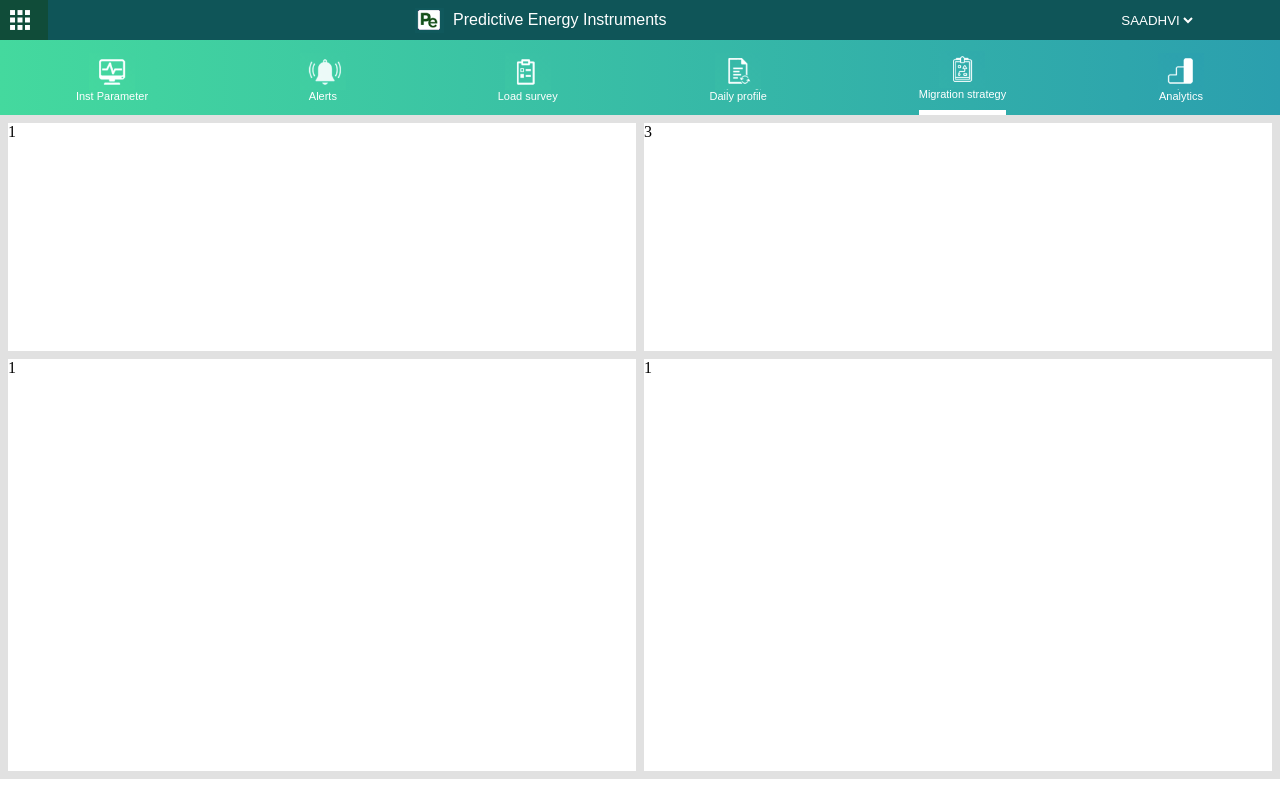
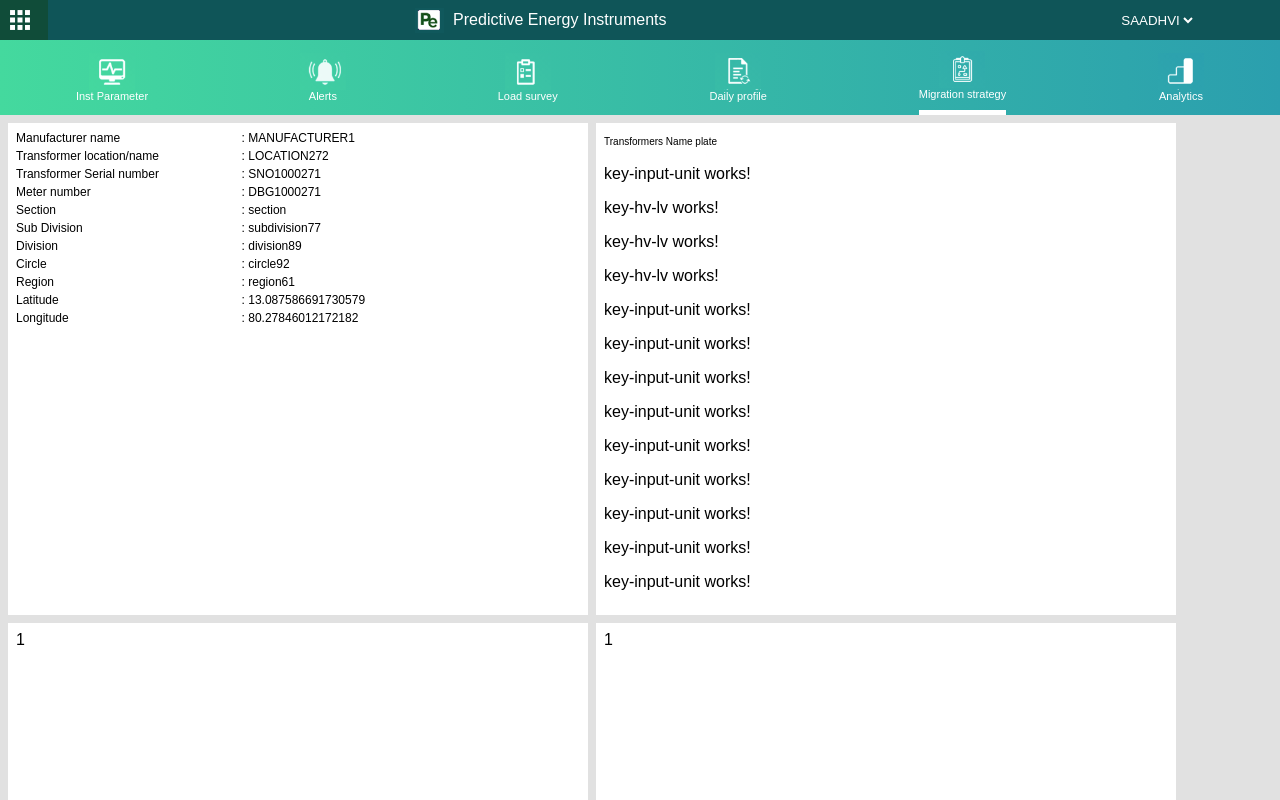
Before and after one commit to Jaiganesh-prakasam/tabNavigationGenericComponents, an Angular app: page /page/migrationStrategy in a window 1280 px wide. Shown: the top 800 px of the page. Built offline with nearby package versions, Linux system fonts and the light colour scheme.

Commit message:
components generated

```diff
--- a/src/app/generic/key-hv-lv/key-hv-lv.component.ts
+++ b/src/app/generic/key-hv-lv/key-hv-lv.component.ts
@@ -1,15 +1,15 @@
-import { Component, OnInit } from '@angular/core';
+import { Component, OnInit, Input } from "@angular/core";
 
 @Component({
-  selector: 'app-key-hv-lv',
-  templateUrl: './key-hv-lv.component.html',
-  styleUrls: ['./key-hv-lv.component.sass']
+  selector: "key-hv-lv",
+  templateUrl: "./key-hv-lv.component.html",
+  styleUrls: ["./key-hv-lv.component.sass"]
 })
 export class KeyHvLvComponent implements OnInit {
+  @Input("key") key: string;
+  @Input("value1") value1: number;
+  @Input("value2") value2: number;
+  constructor() {}
 
-  constructor() { }
-
-  ngOnInit(): void {
-  }
-
+  ngOnInit(): void {}
 }
--- a/src/app/generic/key-input-unit/key-input-unit.component.ts
+++ b/src/app/generic/key-input-unit/key-input-unit.component.ts
@@ -1,15 +1,15 @@
-import { Component, OnInit } from '@angular/core';
+import { Component, OnInit, Input } from "@angular/core";
 
 @Component({
-  selector: 'app-key-input-unit',
-  templateUrl: './key-input-unit.component.html',
-  styleUrls: ['./key-input-unit.component.sass']
+  selector: "key-input-unit",
+  templateUrl: "./key-input-unit.component.html",
+  styleUrls: ["./key-input-unit.component.sass"]
 })
 export class KeyInputUnitComponent implements OnInit {
+  @Input("key") key: string;
+  @Input("value") value: number;
+  @Input("unit") unit: number;
+  constructor() {}
 
-  constructor() { }
-
-  ngOnInit(): void {
-  }
-
+  ngOnInit(): void {}
 }
--- a/src/app/generic/key-value/key-value.component.html
+++ b/src/app/generic/key-value/key-value.component.html
@@ -1 +1,11 @@
-<p>key-value works!</p>
+<div
+  [ngStyle]="{
+    display: 'flex',
+    'margin-bottom': '4px',
+    'font-size': '12px',
+    'font-family': 'Sans-serif'
+  }"
+>
+  <div [ngStyle]="{ 'min-width': '40%' }">{{ data["key"] }}</div>
+  <div [ngStyle]="{ width: '50%' }">{{ ":&nbsp;" + data["value"] }}</div>
+</div>
--- a/src/app/generic/ryb-grid/ryb-grid.component.ts
+++ b/src/app/generic/ryb-grid/ryb-grid.component.ts
@@ -1,15 +1,12 @@
-import { Component, OnInit } from '@angular/core';
+import { Component, OnInit } from "@angular/core";
 
 @Component({
-  selector: 'app-ryb-grid',
-  templateUrl: './ryb-grid.component.html',
-  styleUrls: ['./ryb-grid.component.sass']
+  selector: "ryb-grid",
+  templateUrl: "./ryb-grid.component.html",
+  styleUrls: ["./ryb-grid.component.sass"]
 })
 export class RybGridComponent implements OnInit {
+  constructor() {}
 
-  constructor() { }
-
-  ngOnInit(): void {
-  }
-
+  ngOnInit(): void {}
 }
--- a/src/app/generic/ryb-list/ryb-list.component.ts
+++ b/src/app/generic/ryb-list/ryb-list.component.ts
@@ -1,15 +1,12 @@
-import { Component, OnInit } from '@angular/core';
+import { Component, OnInit } from "@angular/core";
 
 @Component({
-  selector: 'app-ryb-list',
-  templateUrl: './ryb-list.component.html',
-  styleUrls: ['./ryb-list.component.sass']
+  selector: "ryb-list",
+  templateUrl: "./ryb-list.component.html",
+  styleUrls: ["./ryb-list.component.sass"]
 })
 export class RybListComponent implements OnInit {
+  constructor() {}
 
-  constructor() { }
-
-  ngOnInit(): void {
-  }
-
+  ngOnInit(): void {}
 }
--- a/src/app/page/migration-strategy/migration-strategy.component.html
+++ b/src/app/page/migration-strategy/migration-strategy.component.html
@@ -1,10 +1,38 @@
 <div class="background">
   <div class="card-container" fxLayout="row" fxLayout.lt-sm="column">
-    <div class="card card-left card-top">1</div>
-    <div class="card card-right card-top">3</div>
+    <div class="card card-left card-top">
+      <key-value [keyValue]="i" *ngFor="let i of tableData">jai</key-value>
+    </div>
+    <div class="card card-right card-top">
+      <span [ngStyle]="{ 'font-size': '10px' }">
+        Transformers Name plate
+      </span>
+      <div>
+        <div>
+          <key-input-unit [key]="" [value]=""></key-input-unit>
+          <key-hv-lv [key]="" [value1]="" [value2]=""></key-hv-lv>
+          <key-hv-lv [key]="" [value1]="" [value2]=""></key-hv-lv>
+          <key-hv-lv [key]="" [value1]="" [value2]=""></key-hv-lv>
+        </div>
+        <div>
+          <key-input-unit [key]="" [value]=""></key-input-unit>
+          <key-input-unit [key]="" [value]="" [unit]=""></key-input-unit>
+          <key-input-unit [key]="" [value]="" [unit]=""></key-input-unit>
+          <key-input-unit [key]="" [value]=""></key-input-unit>
+          <key-input-unit [key]="" [value]="" [unit]=""></key-input-unit>
+          <key-input-unit [key]="" [value]="" [unit]=""></key-input-unit>
+          <key-input-unit [key]="" [value]="" [unit]=""></key-input-unit>
+          <key-input-unit [key]="" [value]="" [unit]=""></key-input-unit>
+          <key-input-unit [key]="" [value]=""></key-input-unit>
+        </div>
+      </div>
+    </div>
   </div>
   <div class="card-container" fxLayout="row" fxLayout.lt-sm="column">
     <div class="card card-left card-bottom">1</div>
     <div class="card card-right card-bottom">1</div>
   </div>
 </div>
+<!-- Transformers Name plate Volts (no loads) Amperes Phases Type of Cooling
+Frequency impedance volts Connection symbols Core and winding Total weight Oil
+Year of manufacturer -->
--- a/src/app/page/migration-strategy/migration-strategy.component.sass
+++ b/src/app/page/migration-strategy/migration-strategy.component.sass
@@ -1,9 +1,11 @@
 .background
     background-color: #e1e1e1
     width: 100%
+    font-family: Sans-serif
 .card
     background-color: white
-    min-width: calc( 50% - 12px )
+    min-width: calc( 45% - 12px )
+    padding: 8px
 .card-top
     margin-bottom: 4px
     margin-top: 8px
--- a/src/app/page/migration-strategy/migration-strategy.component.ts
+++ b/src/app/page/migration-strategy/migration-strategy.component.ts
@@ -1,15 +1,30 @@
-import { Component, OnInit } from '@angular/core';
+import { Component, OnInit } from "@angular/core";
 
 @Component({
-  selector: 'app-migration-strategy',
-  templateUrl: './migration-strategy.component.html',
-  styleUrls: ['./migration-strategy.component.sass']
+  selector: "app-migration-strategy",
+  templateUrl: "./migration-strategy.component.html",
+  styleUrls: ["./migration-strategy.component.sass"]
 })
 export class MigrationStrategyComponent implements OnInit {
-
-  constructor() { }
-
-  ngOnInit(): void {
+  tableData = new Set();
+  // tableData= [
+  //
+  //   {}
+  // ]
+  constructor() {
+    this.tableData
+      .add({ key: "Manufacturer name", value: "MANUFACTURER1" })
+      .add({ key: "Transformer location/name", value: "LOCATION272" })
+      .add({ key: "Transformer Serial number", value: "SNO1000271" })
+      .add({ key: "Meter number", value: "DBG1000271" })
+      .add({ key: "Section", value: "section" })
+      .add({ key: "Sub Division", value: "subdivision77" })
+      .add({ key: "Division", value: "division89" })
+      .add({ key: "Circle", value: "circle92" })
+      .add({ key: "Region", value: "region61" })
+      .add({ key: "Latitude", value: "13.087586691730579" })
+      .add({ key: "Longitude", value: "80.27846012172182" });
   }
 
+  ngOnInit(): void {}
 }
```
Also changed, not shown: src/app/generic/generic.module.ts (+22 -13 lines), src/app/generic/key-value/key-value.component.ts (+7 -7 lines), src/app/page/page.module.ts (+7 -1 lines).
